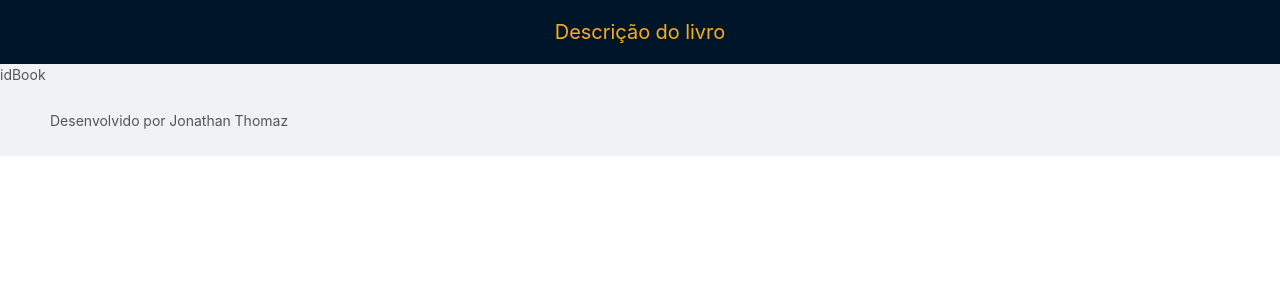
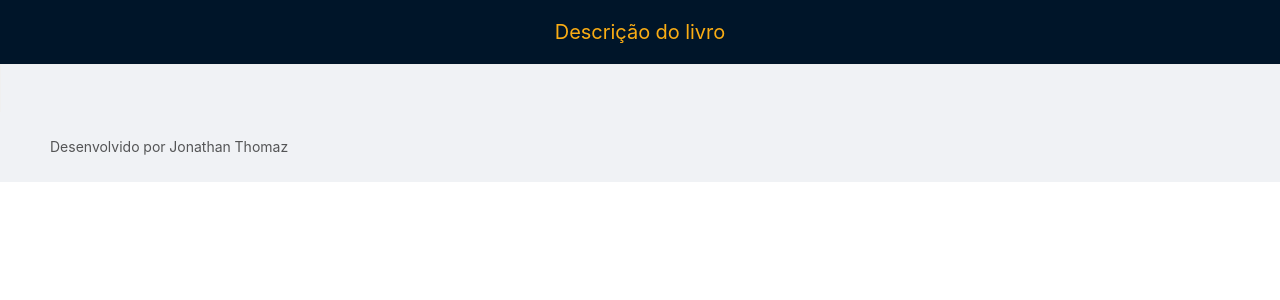
Before and after one commit to JonathanThomaz/bookmaster-app, a Next.js app: page /description in a window 1280 px wide. Shown: the top 300 px of the page. Built offline with nearby package versions, Linux system fonts and the light colour scheme.

Commit message:
fix description

```diff
--- a/src/pages/description.tsx
+++ b/src/pages/description.tsx
@@ -1,24 +1,16 @@
+import React from 'react';
 import Head from 'next/head';
+import { NextPage } from 'next';
 import { Layout } from 'antd';
-import React from 'react';
-import { NextPageContext } from 'next';
-import { books } from '../variables/books';
+import Grid from 'antd/lib/card/Grid';
 
 const { Header, Footer, Content } = Layout;
 
 interface Props {
-  userAgent?: string;
+  descriptionBook?: string | string[];
 }
 
-export default class Description extends React.Component<Props> {
-  static async getInitialProps({ query: { id } }: NextPageContext) {
-    const idBook: string | string[] = id;
-    return { idBook };
-  }
-
-  render() {
-    const { idBook } = this.props;
-    return (
+const Description: NextPage<Props> = ({ descriptionBook }) => (
   <>
     <Head>
       <title>BookMaster</title>
@@ -29,10 +21,17 @@ export default class Description extends React.Component<Props> {
       >
         <span>Descrição do livro</span>
       </Header>
-          <Content> idBook</Content>
+      <Content>
+        <Grid style={{ width: '100%' }}> {descriptionBook} </Grid>
+      </Content>
       <Footer>Desenvolvido por Jonathan Thomaz</Footer>
     </Layout>
   </>
 );
-  }
-}
+
+Description.getInitialProps = async ({ query: { description } }) => {
+  const descriptionBook = description;
+  return { descriptionBook };
+};
+
+export default Description;
--- a/src/pages/index.tsx
+++ b/src/pages/index.tsx
@@ -50,7 +50,7 @@ const Home: React.FC = () => {
               <Link
                 href={{
                   pathname: '/description',
-                  query: { id: book.id }
+                  query: { description: book.description }
                 }}
               >
                 <Button type="default">Ver Descrição</Button>
```
Also changed, not shown: src/variables/books.ts (+6 -6 lines). Lines whose indentation alone changed are shown as unchanged.
